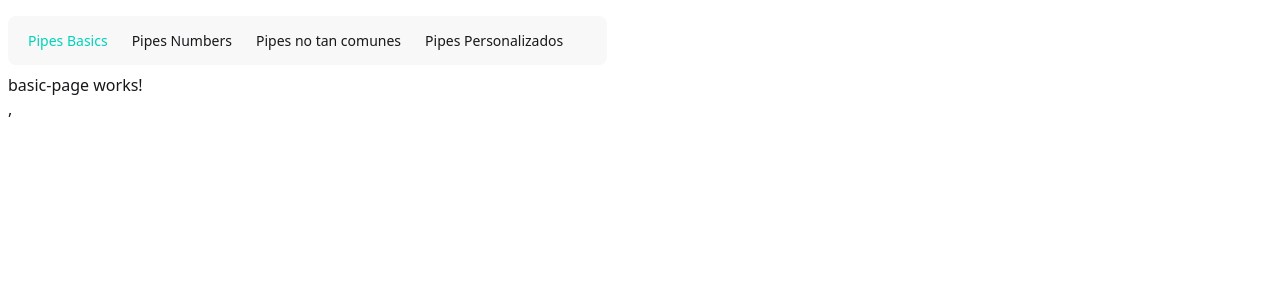
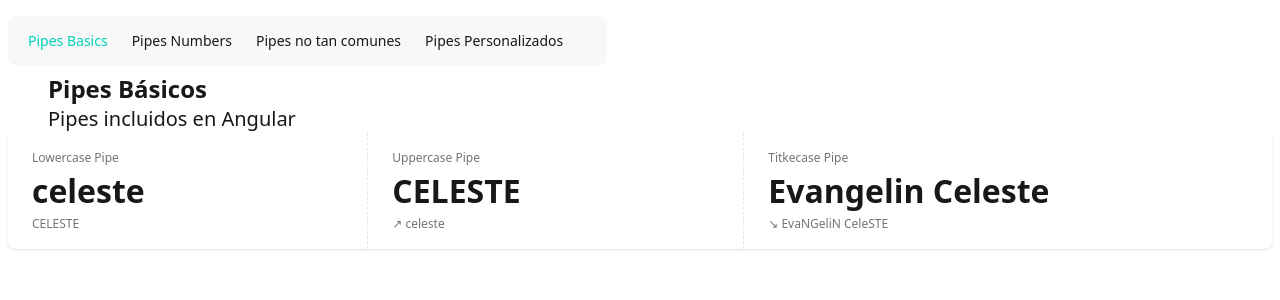
Before and after one commit to stanlyh/05-pipes-app, an Angular app: page /basic in a window 1280 px wide. Shown: the top 300 px of the page. Built offline with nearby package versions, Linux system fonts and the light colour scheme.

Commit message:
Primera parte de los Pipes

```diff
--- a/src/app/pages/basic-page/basic-page.component.html
+++ b/src/app/pages/basic-page/basic-page.component.html
@@ -1 +1,24 @@
-<p>basic-page works!</p>,
+<section class="mx-10">
+  <h1 class="text-2xl font-bold">Pipes Básicos</h1>
+  <h3 class="text-xl font-thin">Pipes incluidos en Angular</h3>
+</section>
+
+<div class="stats stats-vertical lg:stats-horizontal shadow w-full">
+  <div class="stat">
+    <div class="stat-title">Lowercase Pipe</div>
+    <div class="stat-value">{{ nameUpper() | lowercase }}</div>
+    <div class="stat-desc">{{ nameUpper() }}</div>
+  </div>
+
+  <div class="stat">
+    <div class="stat-title">Uppercase Pipe</div>
+    <div class="stat-value">{{ nameLower() | uppercase }}</div>
+    <div class="stat-desc">↗︎ {{ nameLower() }}</div>
+  </div>
+
+  <div class="stat">
+    <div class="stat-title">Titkecase Pipe</div>
+    <div class="stat-value">{{ FullName() | titlecase }}</div>
+    <div class="stat-desc">↘︎ {{ FullName() }}</div>
+  </div>
+</div>
--- a/src/app/pages/basic-page/basic-page.component.ts
+++ b/src/app/pages/basic-page/basic-page.component.ts
@@ -1,9 +1,15 @@
-import { ChangeDetectionStrategy, Component } from '@angular/core';
+import { LowerCasePipe, TitleCasePipe, UpperCasePipe } from '@angular/common';
+import { Component, signal } from '@angular/core';
 
 @Component({
   selector: 'app-basic-page',
-  imports: [],
+  imports: [LowerCasePipe, UpperCasePipe, TitleCasePipe],
   templateUrl: './basic-page.component.html',
-  changeDetection: ChangeDetectionStrategy.OnPush,
 })
-export default class BasicPageComponent { }
+export default class BasicPageComponent {
+
+  nameLower = signal('celeste');
+  nameUpper = signal('CELESTE');
+  FullName = signal('EvaNGeliN CeleSTE');
+
+}
```
